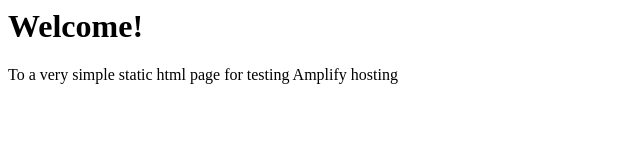
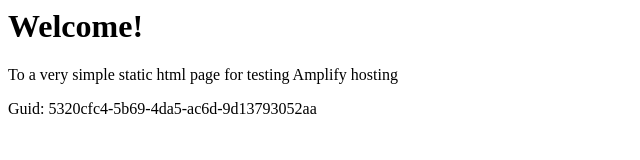
Before and after one commit to aws-aemilia-yul/Github-PR-Commit-Integration-Test-DoNotTouch-v1-prod-ca-central-1, a website: page src/index.html in a window 1280 px wide. Shown: the whole page, without its empty margins (0-640 px from the left). Drawn offline with Linux system fonts and the light colour scheme.

Commit message:
commit from integ tests

```diff
--- a/src/index.html
+++ b/src/index.html
@@ -1,3 +1,5 @@
+
+
 <html lang="en">
 
 <head>
@@ -10,6 +12,6 @@
 <body>
     <h1>Welcome!</h1>
     <p>To a very simple static html page for testing Amplify hosting</p>
-</body>
+    <p>Guid: 5320cfc4-5b69-4da5-ac6d-9d13793052aa</p></body>
 
 </html>
```
